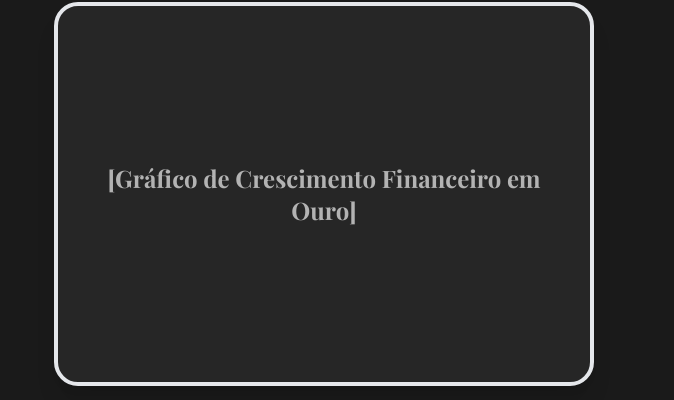
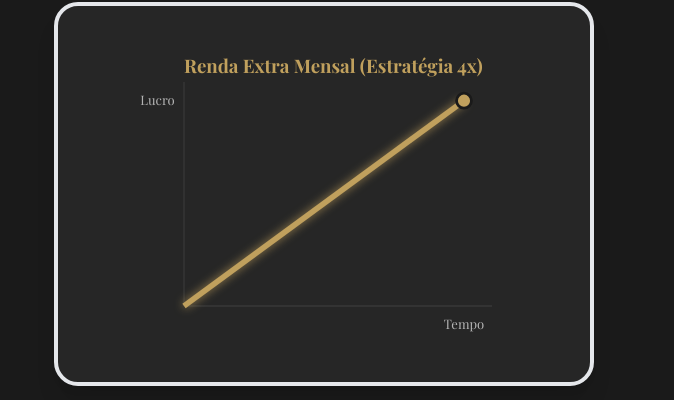
Before and after one commit to sd1viagens/milhas, a plain HTML site: page index.html in a window 1280 px wide. Shown: the part 2138-2538 px from the top of the page, 606-1280 px from the left. Drawn offline with nearby package versions, Linux system fonts and the light colour scheme.

Commit message:
Update index.html

```diff
--- a/index.html
+++ b/index.html
@@ -168,7 +168,7 @@
                 <ul class="flex flex-wrap justify-center gap-3 sm:gap-4 text-xs sm:text-sm md:text-base font-medium">
                     <li><a href="#calculadora" class="text-[#b3b3b3] hover:text-logo-gold transition duration-150">💰 Calculadora</a></li>
                     <li><a href="#assessoria" class="text-[#b3b3b3] hover:text-logo-gold transition duration-150">💎 Assessoria</a></li>
-                    <li><a href="#viagens" class="text-[#b3b3b3] hover:text-logo-gold transition duration-150">✈️ Viagens de Luxo</a></li>
+                    <li><a href="#viagens" class="text-[#b3b3b3] hover:text-logo-gold transition duration-150">✈️ Viagens</a></li>
                 </ul>
             </nav>
         </div>
@@ -187,7 +187,7 @@
                     <p class="text-[#b3b3b3] text-sm">Revelamos a estratégia bancária que transforma seus cartões em geradores de capital, e não em meros facilitadores de débito. Pare de perder dinheiro, comece a lucrar.</p>
                 </div>
 
-                <!-- Benefício 2: A Multiplicação de Capital (Renda Extra) - CORRIGIDO O BOLD -->
+                <!-- Benefício 2: A Multiplicação de Capital (Renda Extra) -->
                 <div class="card bg-[#1a1a1a] p-6 sm:p-8 rounded-2xl shadow-xl shadow-black/50 border-t-4 border-logo-gold hover:shadow-2xl transition duration-300">
                     <div class="text-4xl text-logo-gold mb-4">💰</div>
                     <h3 class="text-lg sm:text-xl font-semibold mb-2 text-white">A Multiplicação de Capital (Renda Extra)</h3>
@@ -332,13 +332,34 @@
                     </a>
                 </div>
 
-                <!-- Imagem Mockup (Placeholder) -->
+                <!-- GRÁFICO DE CRESCIMENTO FINANCEIRO EM OURO (AGORA LINEAR) -->
                 <div class="hidden md:block">
-                    <!-- Placeholder de fundo Grafite Escuro para contraste, com borda dourada profunda -->
                     <div class="bg-[#262626] p-6 sm:p-8 rounded-3xl shadow-xl border-4 border-logo-gold h-80 sm:h-96 flex items-center justify-center">
-                         <p class="text-lg sm:text-2xl font-bold text-logo-gold/50 text-center leading-relaxed">
-                            [Gráfico de Crescimento Financeiro em Ouro]
-                        </p>
+                         <!-- SVG para Gráfico de Crescimento em Ouro -->
+                        <svg viewBox="0 0 400 300" class="w-full h-full p-4" fill="none" xmlns="http://www.w3.org/2000/svg">
+                            <!-- Eixo Y e X (Linhas discretas) -->
+                            <line x1="50" y1="270" x2="50" y2="30" stroke="#333" stroke-width="2"/>
+                            <line x1="50" y1="270" x2="380" y2="270" stroke="#333" stroke-width="2"/>
+
+                            <!-- Título do Gráfico -->
+                            <text x="50" y="20" font-family="'Playfair Display', serif" font-size="20" fill="#C0A05D" font-weight="bold">Renda Extra Mensal (Estratégia 4x)</text>
+
+                            <!-- Linha de Crescimento Linear (Representa o acúmulo constante) -->
+                            <path d="M 50 270 L 350 50"
+                                stroke="#C0A05D"
+                                stroke-width="6"
+                                fill="none"
+                                style="filter: drop-shadow(0 0 5px rgba(192, 160, 93, 0.8));"
+                            />
+
+                            <!-- Destaque do Ponto Final (Lucro Máximo) -->
+                            <circle cx="350" cy="50" r="8" fill="#C0A05D" stroke="#1a1a1a" stroke-width="3"/>
+
+                            <!-- Rótulo Mês/Tempo -->
+                            <text x="350" y="295" font-family="'Playfair Display', serif" font-size="14" fill="#b3b3b3" text-anchor="middle">Tempo</text>
+                            <!-- Rótulo Lucro/Valor -->
+                            <text x="40" y="55" font-family="'Playfair Display', serif" font-size="14" fill="#b3b3b3" text-anchor="end">Lucro</text>
+                        </svg>
                     </div>
                 </div>
             </div>
```
